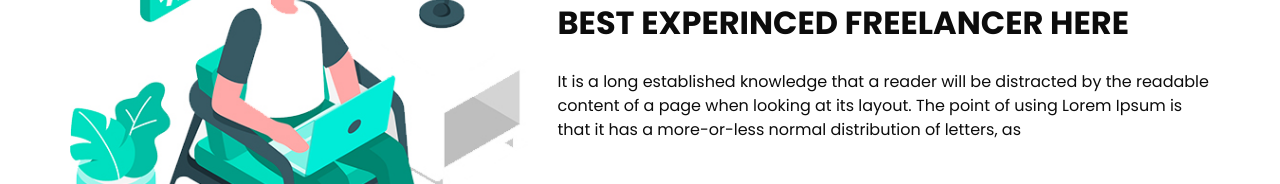
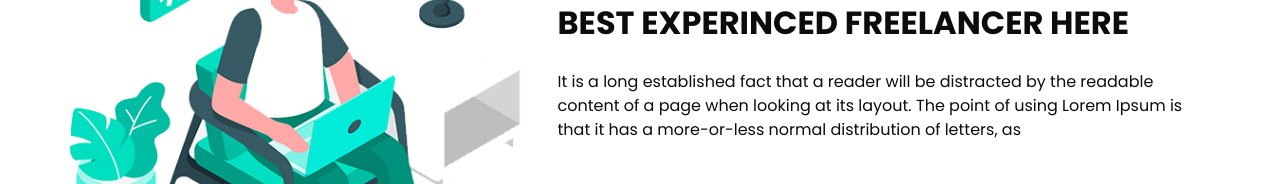
Before and after one commit to uze-zi/ansible-jenkins, a plain HTML site: page about.html in a window 1280 px wide. Shown: the part 244-428 px from the top of the page. Drawn offline with Linux system fonts and the light colour scheme.

Commit message:
new update

```diff
--- a/about.html
+++ b/about.html
@@ -107,7 +107,7 @@
               </h2>
             </div>
             <p>
-              It is a long established knowledge that a reader will be distracted by the readable content of a page when looking at its layout. The point of using Lorem Ipsum is that it has a more-or-less normal distribution of letters, as
+              It is a long established fact that a reader will be distracted by the readable content of a page when looking at its layout. The point of using Lorem Ipsum is that it has a more-or-less normal distribution of letters, as
             </p>
             <div class="btn-box">
               <a href="" class="btn-1">
```
